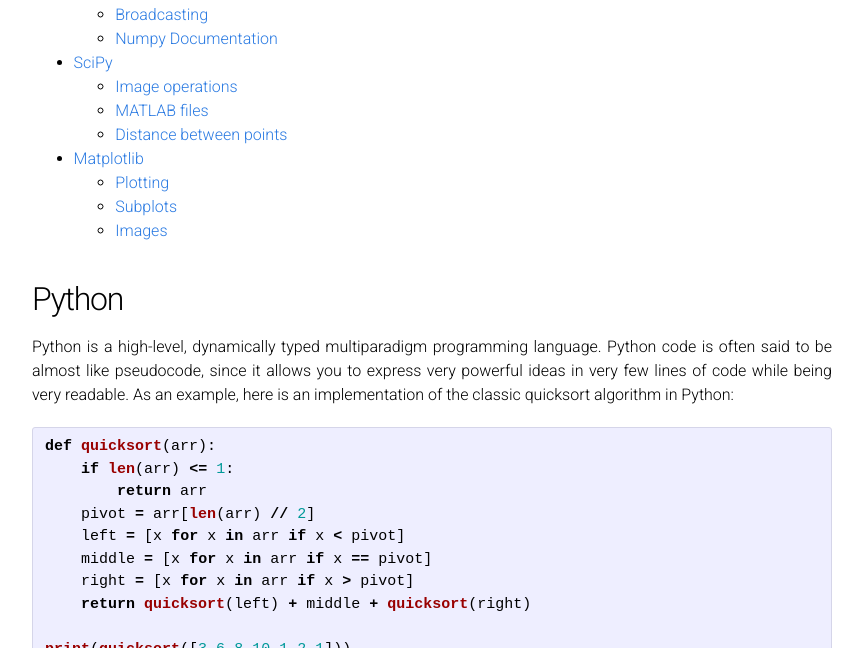
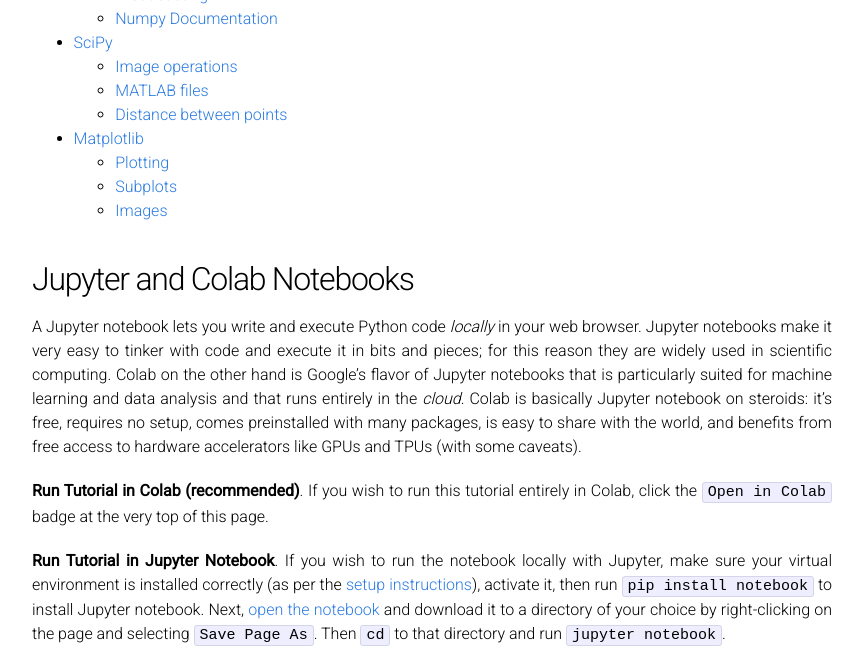
Before and after one commit to cs231n/cs231n.github.io, a Jekyll site: the page built from python-numpy-tutorial.md, in a window 1280 px wide and 1400 px high, scrolled down 901 px. Shown: the top 648 px of the window, without its empty margins (208-1071 px from the left). Built offline with Jekyll 4.4.1, drawn with Linux system fonts in a browser that asks for light colours; some of the changed text lies outside the part shown; grey boxes are pictures that could not be loaded.

Commit message:
combined jupyter-colab with python tutorial, makes much more sense now

```diff
--- a/python-numpy-tutorial.md
+++ b/python-numpy-tutorial.md
@@ -1,6 +1,6 @@
 ---
 layout: page
-title: Python Numpy Tutorial
+title: Python Numpy Tutorial (with Jupyter and Colab)
 permalink: /python-numpy-tutorial/
 ---
 
@@ -18,14 +18,17 @@
 environment for scientific computing.
 
 We expect that many of you will have some experience with Python and numpy;
-for the rest of you, this section will serve as a quick crash course both on
-the Python programming language and on the use of Python for scientific
-computing.
+for the rest of you, this section will serve as a quick crash course on both
+the Python programming language and its use for scientific
+computing. We'll also introduce notebooks, which are a very convenient way
+of tinkering with Python code. Some of you may have previous knowledge in Matlab,
+in which case we also recommend the [numpy for Matlab users](http://wiki.scipy.org/NumPy_for_Matlab_Users)
+page.
 
-Some of you may have previous knowledge in Matlab, in which case we also recommend the [numpy for Matlab users](http://wiki.scipy.org/NumPy_for_Matlab_Users) page.
 
-Table of contents:
+**Table of Contents**
 
+- [Jupyter and Colab Notebooks](#jupyter-and-colab-notebooks)
 - [Python](#python)
   - [Python versions](#python-versions)
   - [Basic data types](#basic-data-types)
@@ -51,6 +54,34 @@
   - [Plotting](#plotting)
   - [Subplots](#subplots)
   - [Images](#images)
+
+## Jupyter and Colab Notebooks
+
+A Jupyter notebook lets you write and execute
+Python code *locally* in your web browser. Jupyter notebooks
+make it very easy to tinker with code and execute it in bits
+and pieces; for this reason they are widely used in scientific
+computing.
+Colab on the other hand is Google's flavor of
+Jupyter notebooks that is particularly suited for machine
+learning and data analysis and that runs entirely in the *cloud*.
+Colab is basically Jupyter notebook on steroids: it's free, requires no setup,
+comes preinstalled with many packages, is easy to share with the world,
+and benefits from free access to hardware accelerators like GPUs and TPUs (with some caveats).
+
+**Run Tutorial in Colab (recommended)**. If you wish to run this tutorial entirely in Colab, click the `Open in Colab` badge at the very top of this page.
+
+**Run Tutorial in Jupyter Notebook**. If you wish to run the notebook locally with Jupyter, make sure your virtual environment is installed correctly (as per the [setup instructions]({{site.baseurl}}/setup-instructions/)), activate it, then run `pip install notebook` to install Jupyter notebook. Next, [open the notebook](https://raw.githubusercontent.com/cs231n/cs231n.github.io/master/jupyter-notebook-tutorial.ipynb) and download it to a directory of your choice by right-clicking on the page and selecting `Save Page As`. Then `cd` to that directory and run `jupyter notebook`.
+
+<div class='fig figcenter'>
+  <img src='/assets/ipython-tutorial/file-browser.png'>
+</div>
+
+This should automatically launch a notebook server at `http://localhost:8888`.
+If everything worked correctly, you should see a screen like this, showing all
+available notebooks in the current directory. Click `jupyter-notebook-tutorial.ipynb`
+and follow the instructions in the notebook. Otherwise, you can continue reading the
+tutorial with code snippets below.
 
 <a name='python'></a>
 
```
Also changed, not shown: index.html (+1 -7 lines), jupyter-colab-tutorial.md (+11 -12 lines).
